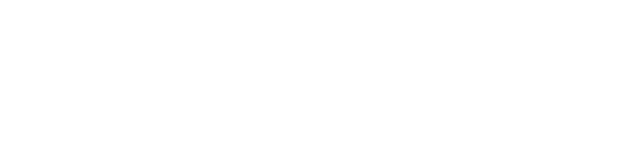
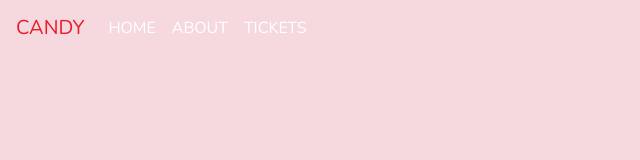
Before and after one commit to OskarMizgier/MuseumOfCandy, a plain HTML site: page index.html in a window 1280 px wide. Shown: the whole page, without its empty margins (0-640 px from the left). Drawn offline with nearby package versions, Linux system fonts and the light colour scheme.

Commit message:
Added the fixed top responsive navbar

```diff
--- a/app.css
+++ b/app.css
@@ -0,0 +1,23 @@
+body {
+    background-color: #f5d9df;
+    font-family: 'Nunito';
+}
+
+#MainNavbar .navbar-brand {
+    color: #EA1C2C;
+    font-weight: 500;
+}
+
+#MainNavbar {
+    font-size: 1.2rem;
+}
+
+#MainNavbar .nav-link {
+    color: white;
+    font-size: 1rem;
+    font-weight: 300
+}
+
+#MainNavbar .nav-link:hover {
+    color: #EA1C2C;
+}
--- a/index.html
+++ b/index.html
@@ -18,6 +18,30 @@
   </head>
 
   <body>
+      <!-- Navbar -->
+      <nav id='MainNavbar' class='navbar navbar-dark navbar-expand-md fixed-top'>
+        <a href='' class='navbar-brand'>
+          CANDY
+        </a>
+        <button class="navbar-toggler" type="button" data-toggle="collapse" data-target="#navbarNav" aria-controls="navbarNav" aria-expanded="false" aria-label="Toggle navigation">
+            <span class="navbar-toggler-icon"></span>
+          </button>
+        <div class='collapse navbar-collapse' id='navbarNav'>
+          <ul class='navbar-nav'>
+            <li class='nav-item'>
+              <a href='' class='nav-link'>HOME</a>
+            </li>
+            <li class='nav-item'>
+                <a href='' class='nav-link'>ABOUT</a>
+              </li>
+              <li class='nav-item'>
+                  <a href='' class='nav-link'>TICKETS</a>
+                </li>
+          </ul>
+        </div>
+      </nav>
+
+
     <!-- Optional JavaScript -->
     <!-- jQuery first, then Popper.js, then Bootstrap JS -->
     <script src="https://code.jquery.com/jquery-3.3.1.slim.min.js" integrity="sha384-q8i/X+965DzO0rT7abK41JStQIAqVgRVzpbzo5smXKp4YfRvH+8abtTE1Pi6jizo" crossorigin="anonymous"></script>
```
